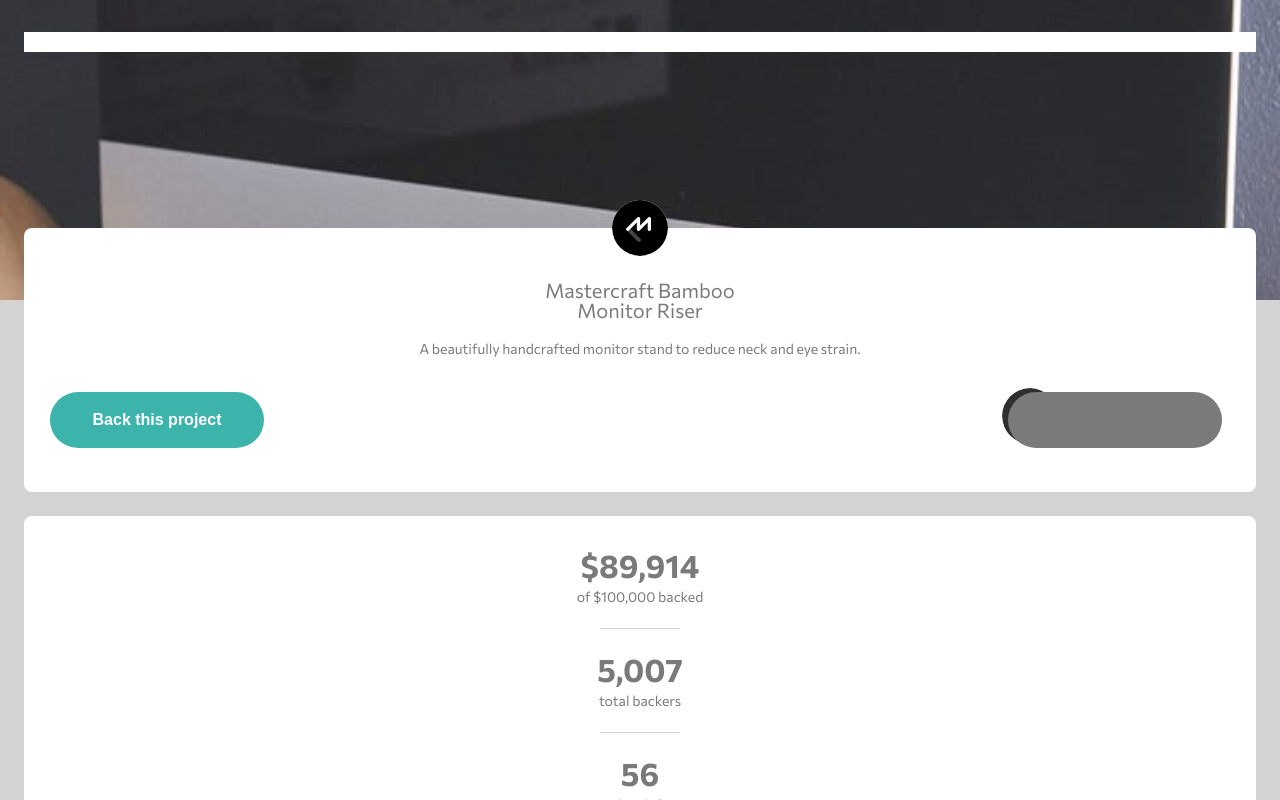
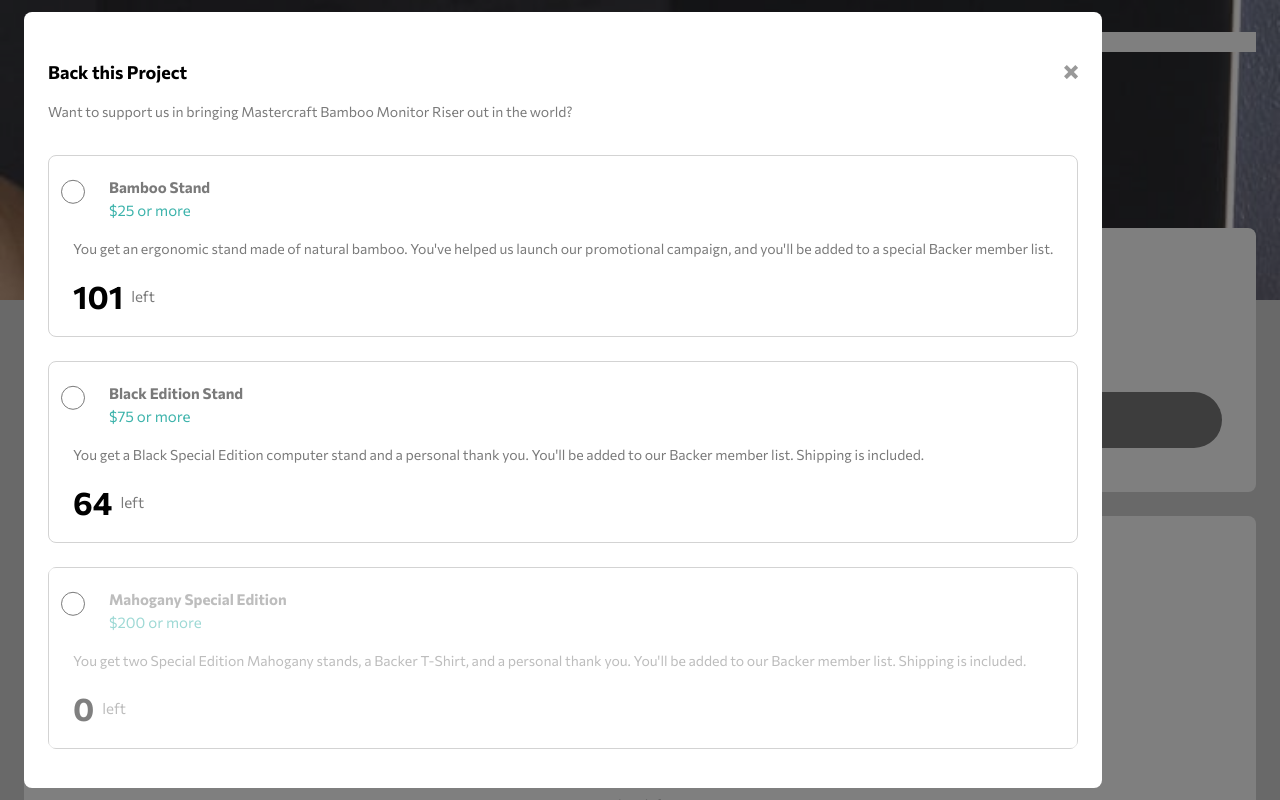
Before and after one commit to jwotman/crowdfunding, a React (Create React App) app: page / in a window 1280 px wide. Both pictures are taken after a click on the button "Back this project". Shown: the top 800 px of the page. Built offline with nearby package versions, Linux system fonts and the light colour scheme.

Commit message:
added support for nobodyscroll, launch donateoverlay from project overview and bookmark page functionality

```diff
--- a/src/App.js
+++ b/src/App.js
@@ -1,12 +1,18 @@
 import React from 'react';
 import styled from 'styled-components';
+import { createGlobalStyle } from 'styled-components';
 
+import { createStructuredSelector } from 'reselect';
+import { connect } from 'react-redux';
+import { selectBodyScroll } from './redux/ui_control/ui_control.selectors';
+
+
+import CampaignSummary from './components/campaign-summary-card/campaign-summary-card.component';
 import CustomHeader from './components/header/header.component';
+import DonateAcknowledgementOverlay from './components/donate-acknowledgement-overlay/donate-acknowledgement-overlay.component';
+import DonationOverlay from './components/donation-overlay/donation-overlay.component';
 import ProductPromoCard from './components/product-promo-card/product-promo-card.component';
-import CampaignSummary from './components/campaign-summary-card/campaign-summary-card.component';
 import ProjectDetail from './components/project-detail/project-detail.component';
-import DonationOverlay from './components/donation-overlay/donation-overlay.component';
-import DonateAcknowledgementOverlay from './components/donate-acknowledgement-overlay/donate-acknowledgement-overlay.component';
 
 const StyledMain = styled.main`
 
@@ -17,10 +23,19 @@
 
 `;
 
+const BodyScroll = createGlobalStyle`
 
-function App() {
+  ${props=>props.bodyScroll ? '' : 'body{overflow:hidden}'}
+`;
+
+
+
+function App({bodyScroll}) {
   return (
+    <React.Fragment>
+    <BodyScroll bodyScroll={bodyScroll} />
     <StyledMain >
+
       <CustomHeader/>
       <ProductPromoCard />
       <CampaignSummary />
@@ -28,7 +43,12 @@
       <DonationOverlay/>
       <DonateAcknowledgementOverlay/>
     </StyledMain>
+    </React.Fragment>
   );
 }
 
-export default App;
+const mapStateToProps = createStructuredSelector ({
+  bodyScroll: selectBodyScroll
+});
+
+export default connect(mapStateToProps)(App);
--- a/src/components/bookmark-button/bookmark-button.jsx
+++ b/src/components/bookmark-button/bookmark-button.jsx
@@ -2,9 +2,15 @@
 import styled from 'styled-components';
 import {StyledButton} from '../custom-button/custom-button.component';
 
-const BookmarkIcon = styled.button`
+import { createStructuredSelector } from 'reselect';
+import { connect } from 'react-redux';
 
-    background-image: url("/icon-bookmark.svg");
+import { bookmarkURL } from '../../redux/ui_control/ui_control.actions';
+import { selectProjectBookmarked } from '../../redux/ui_control/ui_control.selectors';
+
+const BookmarkIcon = styled.div`
+
+background-image: ${props => props.projectBookmarked ?  'url("/icon-bookmark-active.svg")' : 'url("/icon-bookmark.svg")'};
     background-repeat:no-repeat;
     background-size: cover;
     border: none;
@@ -32,8 +38,16 @@
 
 `
 
-const BookmarkButton=({children})=> (
-    <ButtonContainer><BookmarkIcon/><DesktopButton /></ButtonContainer>
+const BookmarkButton=({children, projectBookmarked,bookmarkProject})=> (
+    <ButtonContainer onClick={bookmarkProject}><BookmarkIcon projectBookmarked={projectBookmarked} /><DesktopButton /></ButtonContainer>
 );
 
-export default BookmarkButton;
+const mapStateToProps = createStructuredSelector ({
+    projectBookmarked: selectProjectBookmarked
+});
+
+const mapDispatchToProps = dispatch => ({
+    bookmarkProject: () => dispatch(bookmarkURL()),
+ });
+
+export default connect(mapStateToProps, mapDispatchToProps)(BookmarkButton);
--- a/src/components/donation-overlay/donation-overlay.component.jsx
+++ b/src/components/donation-overlay/donation-overlay.component.jsx
@@ -5,13 +5,13 @@
 import {connect} from 'react-redux';
 import {createStructuredSelector} from 'reselect';
 import { selectDonateOverlayHidden } from '../../redux/ui_control/ui_control.selectors';
-import { toggleDonateOverlayHidden } from '../../redux/ui_control/ui_control.actions';
+import { toggleDonateOverlayHidden,toggleBodyScroll } from '../../redux/ui_control/ui_control.actions';
 
 
 const OverlayContainer = styled.div`
 
 position: fixed; /* Sit on top of the page content */
-  display: ${props => props.donateOverlayHidden ? 'none' : 'block'}; /* Hidden by default */
+  display: ${props => props.donateOverlayHidden ? 'none' : 'flex'}; /* Hidden by default */
   width: 100%; /* Full width (cover the whole page) */
   height: 100%; /* Full height (cover the whole page) */
   top: 0;
@@ -21,6 +21,7 @@
   background-color: rgba(0,0,0,0.5); /* Black background with opacity */
   z-index: 2; /* Specify a stack order in case you're using a different order for other elements */
   cursor: pointer; /* Add a pointer on hover */
+  overflow-y: scroll;
 
 `;
 
@@ -63,11 +64,11 @@
 
 
 
-const DonationOverlay = ({donateOverlayHidden,toggleOverlay}) => (
+const DonationOverlay = ({donateOverlayHidden,toggleOverlay, toggleScroll}) => (
 
     <OverlayContainer donateOverlayHidden={donateOverlayHidden}>
         <BasicCard>
-            <HeadingWrapper><Heading>Back this Project</Heading><CloseIcon onClick={toggleOverlay} /></HeadingWrapper>
+            <HeadingWrapper><Heading>Back this Project</Heading><CloseIcon onClick={() => {toggleOverlay();toggleScroll();}} /></HeadingWrapper>
             <Content>Want to support us in bringing Mastercraft Bamboo Monitor Riser out in the world?</Content>
             <IncentiveList isSelectable={true} canDonate={true}/>
         </BasicCard>
@@ -80,7 +81,8 @@
 });
 
 const mapDispatchToProps = dispatch => ({
-    toggleOverlay: () => dispatch(toggleDonateOverlayHidden())
+    toggleOverlay: () => dispatch(toggleDonateOverlayHidden()),
+    toggleScroll: () => dispatch(toggleBodyScroll())
  });
 
 
--- a/src/components/incentive-detail-card/incentive-detail-card.component.jsx
+++ b/src/components/incentive-detail-card/incentive-detail-card.component.jsx
@@ -86,6 +86,7 @@
 `;
 
 const RewardButton = styled(StyledButton)`
+
     display: flex;
     align-items: center;
     flex-direction: row;
@@ -114,6 +115,7 @@
   mix-blend-mode: normal;
   opacity: ${props => props.disabled ? '0.5' : '0'};
   background: white;
+  display: ${props => props.disabled ? 'flex' : 'none'};
 `;
 
 const isDisabled = (remaining) => {
@@ -151,7 +153,7 @@
             <ActionLine><AmountWrapper><Amount>{remaining}</Amount><AmountText>left</AmountText></AmountWrapper></ActionLine>
                 {canDonate
                     ? currentLevelID === id && <DonateBox donationLevel={donationLevel} disabled={isDisabled(remaining)} />
-                    :<RewardButton disabled={isDisabled(remaining)} onClick={() => { toggleDonateOverlayHidden();chooseLevel(id);toggleBodyScroll()}}>{isDisabled(remaining)?'Out of Stock':'Select Reward'}</RewardButton>
+                    :<RewardButton disabled={isDisabled(remaining)} onClick={() => { toggleDonateOverlayHidden();chooseLevel(id);toggleBodyScroll()}}>Select Reward</RewardButton>
                 }
 
             </IncentiveCard>
--- a/src/components/product-promo-card/product-promo-card.component.jsx
+++ b/src/components/product-promo-card/product-promo-card.component.jsx
@@ -1,8 +1,11 @@
 import React from 'react';
 import styled from 'styled-components';
 import {StyledCard} from '../basic-card/basic-card.component';
-import CustomButton from '../custom-button/custom-button.component';
+import {StyledButton} from '../custom-button/custom-button.component';
 import BookmarkButton from '../bookmark-button/bookmark-button';
+
+import { toggleDonateOverlayHidden, toggleBodyScroll } from '../../redux/ui_control/ui_control.actions';
+import { connect } from 'react-redux';
 
 
 
@@ -42,7 +45,7 @@
 
 `;
 
-const ProductCardDonateButton = styled(CustomButton)`
+const ProductCardDonateButton = styled(StyledButton)`
     width: 21.4rem;
     height: 5.6rem;
 `;
@@ -55,17 +58,25 @@
 
 `;
 
-const ProductPromoCard=()=> (
+const ProductPromoCard=({toggleDonateOverlayHidden,toggleBodyScroll})=> (
 
     <ProductCard>
         <ProductLogo/>
         <ProductTitle>Mastercraft Bamboo <br/>Monitor Riser</ProductTitle>
         <ProductDescription>A beautifully handcrafted monitor stand to reduce neck and eye strain.</ProductDescription>
-        <ButtonContainer><ProductCardDonateButton>Back this project</ProductCardDonateButton><BookmarkButton/></ButtonContainer>
+        <ButtonContainer><ProductCardDonateButton onClick={() => { toggleDonateOverlayHidden();toggleBodyScroll()}}>Back this project</ProductCardDonateButton><BookmarkButton/></ButtonContainer>
      </ProductCard>
+
+);
 
 
 
-);
+const mapDispatchToProps = dispatch => ({
+    toggleDonateOverlayHidden: () => dispatch(toggleDonateOverlayHidden()),
+    toggleBodyScroll: () => dispatch(toggleBodyScroll())
+ });
 
-export default ProductPromoCard;
+
+
+
+export default connect(null, mapDispatchToProps)(ProductPromoCard);
--- a/src/redux/ui_control/ui_control.actions.js
+++ b/src/redux/ui_control/ui_control.actions.js
@@ -11,3 +11,7 @@
 export const toggleBodyScroll = () => ({
     type: UIControlActionTypes.TOGGLE_BODY_SCROLL
 })
+
+export const bookmarkURL = () => ({
+    type: UIControlActionTypes.BOOKMARK_PROJECT
+})
--- a/src/redux/ui_control/ui_control.reducer.js
+++ b/src/redux/ui_control/ui_control.reducer.js
@@ -4,7 +4,8 @@
 
     donateOverlayHidden: true,
     acknowledgementOverlayHidden: true,
-    bodyScroll: true
+    bodyScroll: true,
+    projectBookmarked: false
 
 }
 
@@ -26,11 +27,18 @@
                 acknowledgementOverlayHidden: !state.acknowledgementOverlayHidden
             }
 
-        case UIControlActionTypes.NO_BODY_SCROLL:
+        case UIControlActionTypes.TOGGLE_BODY_SCROLL:
 
             return {
                 ...state,
                 bodyScroll: !state.bodyScroll
+            }
+
+        case UIControlActionTypes.BOOKMARK_PROJECT:
+
+            return {
+                ...state,
+                projectBookmarked: true
             }
 
         default:
--- a/src/redux/ui_control/ui_control.selectors.js
+++ b/src/redux/ui_control/ui_control.selectors.js
@@ -19,3 +19,8 @@
     [selectUIControl],
     (ui_control) => ui_control.bodyScroll
 )
+
+export const selectProjectBookmarked = createSelector(
+    [selectUIControl],
+    (ui_control) => ui_control.projectBookmarked
+)
--- a/src/redux/ui_control/ui_control.types.js
+++ b/src/redux/ui_control/ui_control.types.js
@@ -1,7 +1,8 @@
 const UIControlActionTypes = {
     TOGGLE_DONATE_OVERLAY_HIDDEN: 'Toggle_Donate_Overlay_Hidden',
     TOGGLE_ACKNOWLEDGEMENT_OVERLAY_HIDDEN: 'Toggle_Acknowledgement_Overlay_Hidden',
-    TOGGLE_BODY_SCROLL: 'Toggle_Body_Scroll'
+    TOGGLE_BODY_SCROLL: 'Toggle_Body_Scroll',
+    BOOKMARK_PROJECT: 'Bookmark_Project'
   };
 
   export default UIControlActionTypes;
```
Also changed, not shown: public/icon-bookmark-active.svg (added).
